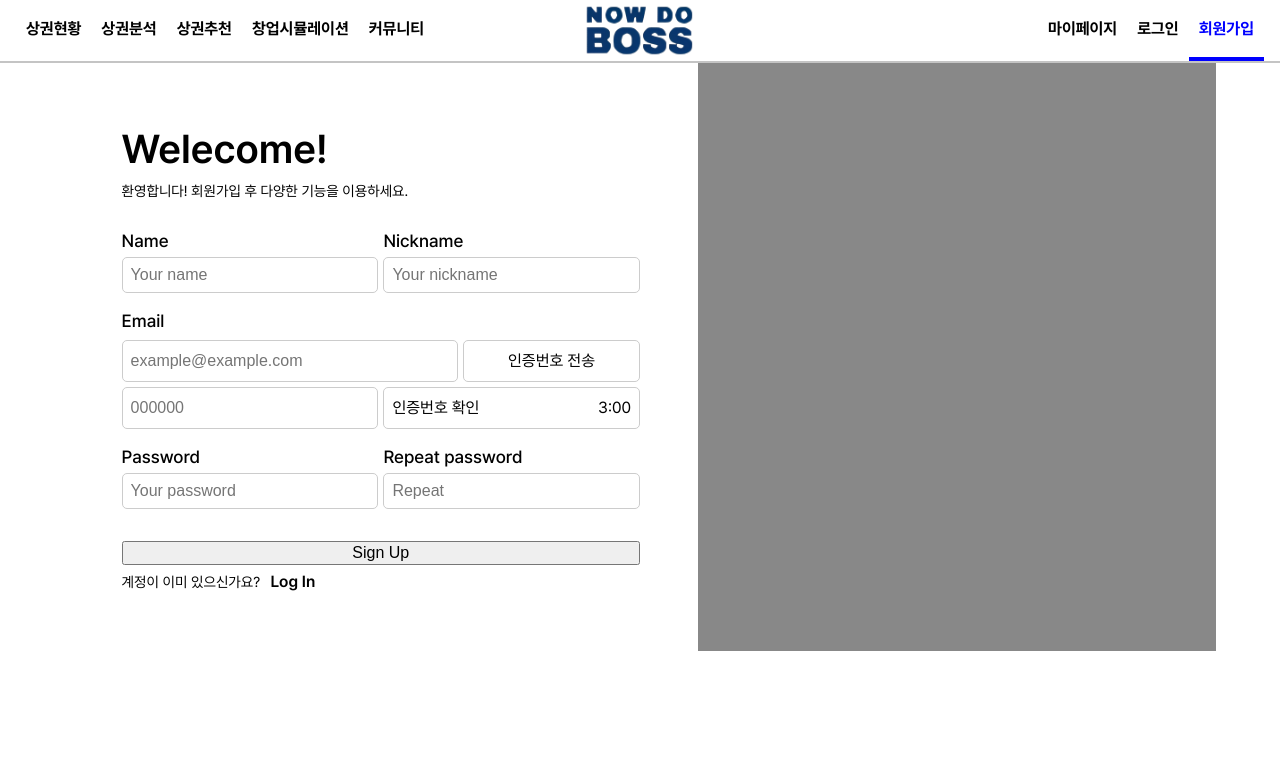
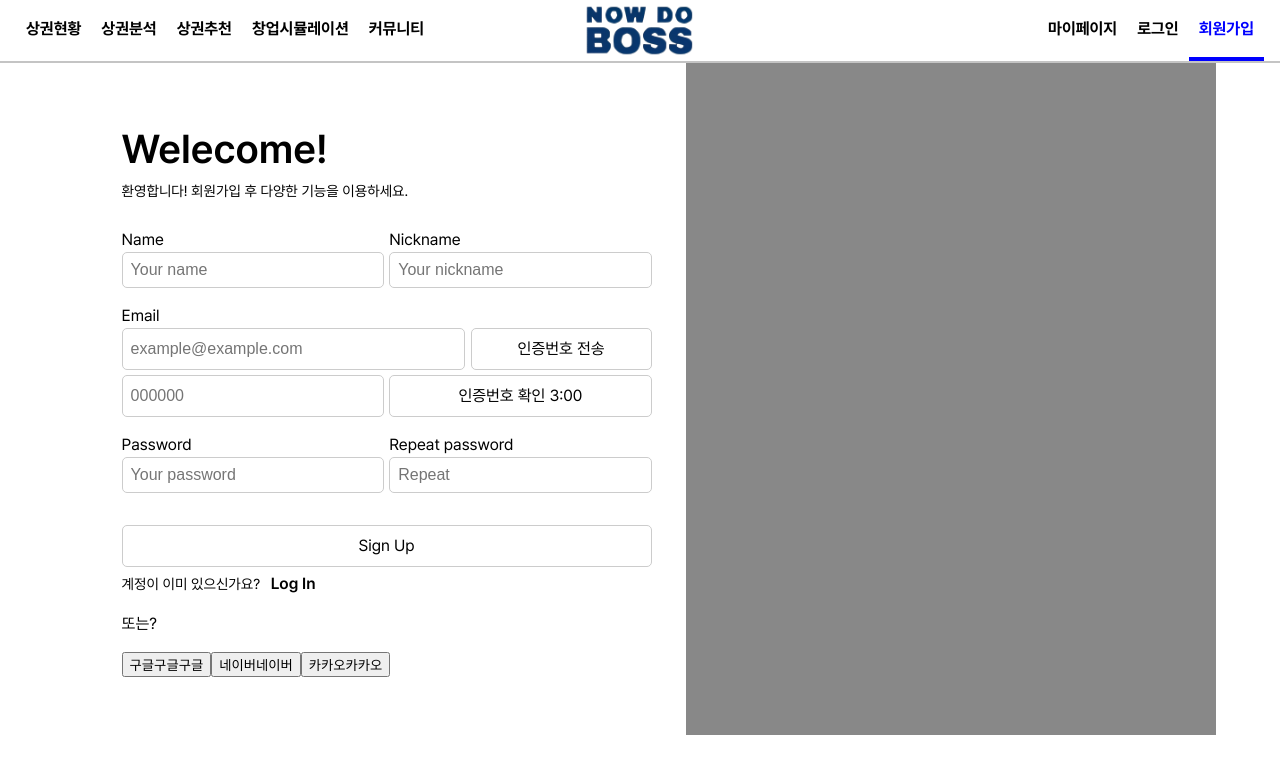
Before and after one commit to shindonggeun/NowDoBoss, a React (Vite) app in the folder FrontEnd/: page /register in a window 1280 px wide. Shown: the top 774 px of the page. Built offline with nearby package versions, Linux system fonts and the light colour scheme.

Commit message:
[FE] style: 회원관련 스타일 분리

```diff
--- /dev/null
+++ b/FrontEnd/src/components/styles/UserStyle/InputStyle.tsx
@@ -0,0 +1,32 @@
+import styled from 'styled-components'
+
+interface EmailSendBtnProps {
+  flex?: number
+}
+
+export const TextInput = styled.input<EmailSendBtnProps>`
+  padding: 0.5rem;
+  border: 1px solid #ccc;
+  border-radius: 5px;
+  font-size: 1rem;
+  flex: ${props => (props.flex ? props.flex : '1')};
+`
+
+export const PwInput = styled.input`
+  padding: 0.5rem;
+  border: 1px solid #ccc;
+  border-radius: 5px;
+  font-size: 1rem;
+`
+
+interface EmailInputProps {
+  flex?: number
+}
+
+export const EmailInput = styled.input<EmailInputProps>`
+  padding: 0.5rem;
+  border: 1px solid #ccc;
+  border-radius: 5px;
+  font-size: 1rem;
+  flex: ${props => (props.flex ? props.flex : '1')};
+`
--- a/FrontEnd/src/containers/User/SignUpContainer.tsx
+++ b/FrontEnd/src/containers/User/SignUpContainer.tsx
@@ -1,35 +1,12 @@
-import React, { useState } from 'react'
-import { SignUpDataType } from '@src/types/UserType'
 import InfoSection from '@src/components/User/InfoSection'
 import AskSection from '@src/components/User/AskSection'
+import SocialBtnSection from '@src/components/User/SocialBtnSection'
+import TextInput from '@src/components/User/TextInput'
+import PwInput from '@src/components/User/PwInput'
+import EmailInput from '@src/components/User/EmailInput'
 import * as u from '@src/containers/User/UserContainerStyle'
 
 const SignUpContainer = () => {
-  const [emailCode, setEmailCode] = useState<string>('')
-  const [repeatPw, setRepeatPw] = useState<string>('')
-  const [formData, setFormData] = useState<SignUpDataType>({
-    name: '',
-    nickname: '',
-    email: '',
-    password: '',
-  })
-
-  const handleInputChange = (
-    fieldName: keyof SignUpDataType,
-    value: string,
-  ) => {
-    setFormData(prevState => ({
-      ...prevState,
-      [fieldName]: value,
-    }))
-  }
-  const handleEmailCodeChange = (e: React.ChangeEvent<HTMLInputElement>) => {
-    setEmailCode(e.target.value)
-  }
-  const handleRepeatPwChange = (e: React.ChangeEvent<HTMLInputElement>) => {
-    setRepeatPw(e.target.value)
-  }
-
   return (
     <u.Container>
       <u.LeftWrap>
@@ -37,82 +14,43 @@ const SignUpContainer = () => {
           title="Welecome!"
           subtitle="환영합니다! 회원가입 후 다양한 기능을 이용하세요."
         />
-        <u.RowSection>
+        <u.FirstSection>
           <u.InputDiv>
-            <u.Label htmlFor="Name">Name</u.Label>
-            <u.Input
-              id="Name"
-              type="text"
-              placeholder="Your name"
-              value={formData.name}
-              onChange={e => handleInputChange('name', e.target.value)}
-            />
+            <div>Name</div>
+            <TextInput placeholder="Your name" flex={1} />
           </u.InputDiv>
           <u.InputDiv>
-            <u.Label htmlFor="Nickname">Nickname</u.Label>
-            <u.Input
-              id="Nickname"
-              type="text"
-              placeholder="Your nickname"
-              value={formData.nickname}
-              onChange={e => handleInputChange('nickname', e.target.value)}
-            />
+            <div>Nickname</div>
+            <TextInput placeholder="Your nickname" flex={1} />
           </u.InputDiv>
-        </u.RowSection>
+        </u.FirstSection>
+
         <u.EmailSection>
-          <u.Label htmlFor="Email">Email</u.Label>
-          <u.InputButtonDiv>
-            <u.EmailInput
-              id="Email"
-              type="email"
-              placeholder="example@example.com"
-              value={formData.email}
-              onChange={e => handleInputChange('email', e.target.value)}
-            />
-            <u.EmailSendBtn>인증번호 전송</u.EmailSendBtn>
-          </u.InputButtonDiv>
-          <u.EmailCodeSection>
-            <u.EmailCodeInput
-              type="text"
-              placeholder="000000"
-              value={emailCode}
-              onChange={handleEmailCodeChange}
-            />
-            <u.EmailCheckBtn>
-              <span>인증번호 확인</span>
-              <span>3:00</span>
-            </u.EmailCheckBtn>
-          </u.EmailCodeSection>
+          <div>Email</div>
+          <u.EmailFirstRow>
+            <EmailInput placeholder="example@example.com" flex={2} />
+            <u.Btn flex={1}>인증번호 전송</u.Btn>
+          </u.EmailFirstRow>
+          <u.EmailSecondRow>
+            <TextInput placeholder="000000" flex={1} />
+            <u.Btn flex={1}>인증번호 확인 3:00</u.Btn>
+          </u.EmailSecondRow>
         </u.EmailSection>
-        <u.RowSection>
+
+        <u.FirstSection>
           <u.InputDiv>
-            <u.Label htmlFor="Password">Password</u.Label>
-            <u.Input
-              id="Password"
-              type="password"
-              placeholder="Your password"
-              value={formData.password}
-              onChange={e => handleInputChange('password', e.target.value)}
-            />
+            <div>Password</div>
+            <PwInput placeholder="Your password" />
           </u.InputDiv>
           <u.InputDiv>
-            <u.Label htmlFor="Repeat password">Repeat password</u.Label>
-            <u.Input
-              id="Repeat password"
-              type="password"
-              placeholder="Repeat"
-              value={repeatPw}
-              onChange={handleRepeatPwChange}
-            />
+            <div>Repeat password</div>
+            <PwInput placeholder="Repeat" />
           </u.InputDiv>
-        </u.RowSection>
-        <button
-          type="submit"
-          style={{ width: '100%', marginTop: '6%', fontSize: '1rem' }}
-        >
-          Sign Up
-        </button>
+        </u.FirstSection>
+
+        <u.Btn marginTop="6%">Sign Up</u.Btn>
         <AskSection title="계정이 이미 있으신가요?" subtitle="Log In" />
+        <SocialBtnSection />
       </u.LeftWrap>
       <u.RightWrap />
     </u.Container>
--- a/FrontEnd/src/containers/User/UserContainerStyle.tsx
+++ b/FrontEnd/src/containers/User/UserContainerStyle.tsx
@@ -12,7 +12,7 @@ export const Container = styled.div`
 
 export const LeftWrap = styled.div`
   flex: 1;
-  padding: 5%;
+  padding: 5% 3% 5% 5%;
 `
 
 export const RightWrap = styled.div`
@@ -23,12 +23,23 @@ export const RightWrap = styled.div`
     display: none;
   }
 `
-export const RowSection = styled.div`
+export const FirstSection = styled.div`
   margin-top: 3%;
   display: flex;
   flex-direction: row;
   gap: 1%;
   width: 100%;
+
+  @media (max-width: 768px) {
+    display: flex;
+    flex-direction: column;
+  }
+`
+
+export const InputDiv = styled.div`
+  display: flex;
+  flex-direction: column;
+  flex: 1;
 `
 
 export const EmailSection = styled.div`
@@ -38,7 +49,13 @@ export const EmailSection = styled.div`
   width: 100%;
 `
 
-export const EmailCodeSection = styled.div`
+export const EmailFirstRow = styled.div`
+  display: flex;
+  flex-direction: row;
+  gap: 1%;
+`
+
+export const EmailSecondRow = styled.div`
   display: flex;
   flex-direction: row;
   gap: 1%;
@@ -46,63 +63,20 @@ export const EmailCodeSection = styled.div`
   margin-top: 1%;
 `
 
-export const InputDiv = styled.div`
-  display: flex;
-  flex-direction: column;
-  flex: 1;
-`
-export const Label = styled.label`
-  font-size: 1.1rem;
-  font-weight: 500;
-  margin-bottom: 1%;
-`
-export const Input = styled.input`
+interface BtnProps {
+  flex?: number
+  marginTop?: string
+}
+
+export const Btn = styled.div<BtnProps>`
   padding: 0.5rem;
   border: 1px solid #ccc;
   border-radius: 5px;
   font-size: 1rem;
-`
-
-export const InputButtonDiv = styled.div`
-  display: flex;
-  flex-direction: row;
-  gap: 1%;
-`
-
-export const EmailInput = styled.input`
-  padding: 0.5rem;
-  border: 1px solid #ccc;
-  border-radius: 5px;
-  font-size: 1rem;
-  flex: 2;
-`
-
-export const EmailSendBtn = styled.div`
-  padding: 0.5rem;
-  border: 1px solid #ccc;
-  border-radius: 5px;
-  font-size: 1rem;
-  flex: 1;
   display: flex;
   align-items: center;
   justify-content: center;
+  cursor: pointer;
+  flex: ${props => (props.flex ? props.flex : '1')};
+  ${({ marginTop }) => marginTop && `margin-top: ${marginTop};`}
 `
-
-export const EmailCodeInput = styled.input`
-  padding: 0.5rem;
-  border: 1px solid #ccc;
-  border-radius: 5px;
-  font-size: 1rem;
-  flex: 1;
-`
-
-export const EmailCheckBtn = styled.div`
-  padding: 0.5rem;
-  border: 1px solid #ccc;
-  border-radius: 5px;
-  font-size: 1rem;
-  flex: 1;
-  display: flex;
-  align-items: center;
-  justify-content: space-between;
-`
```
